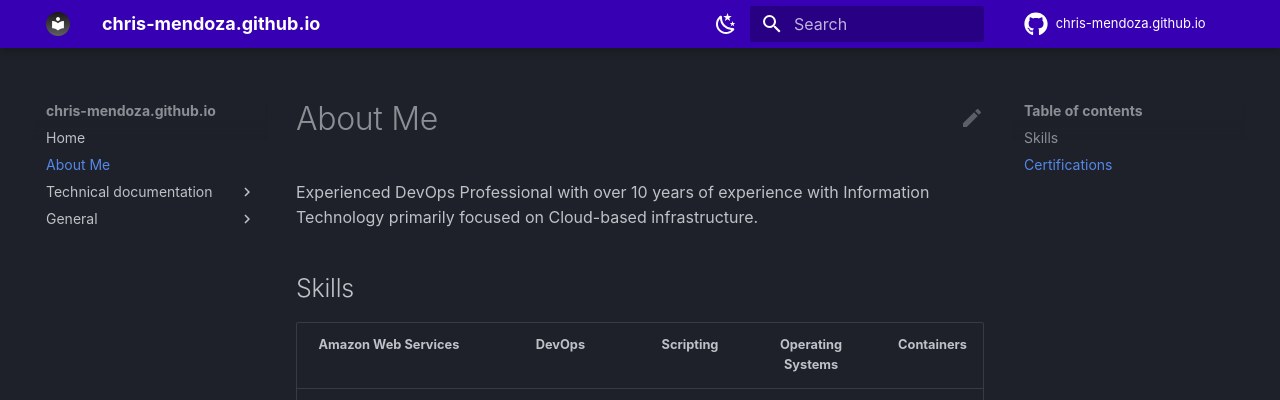
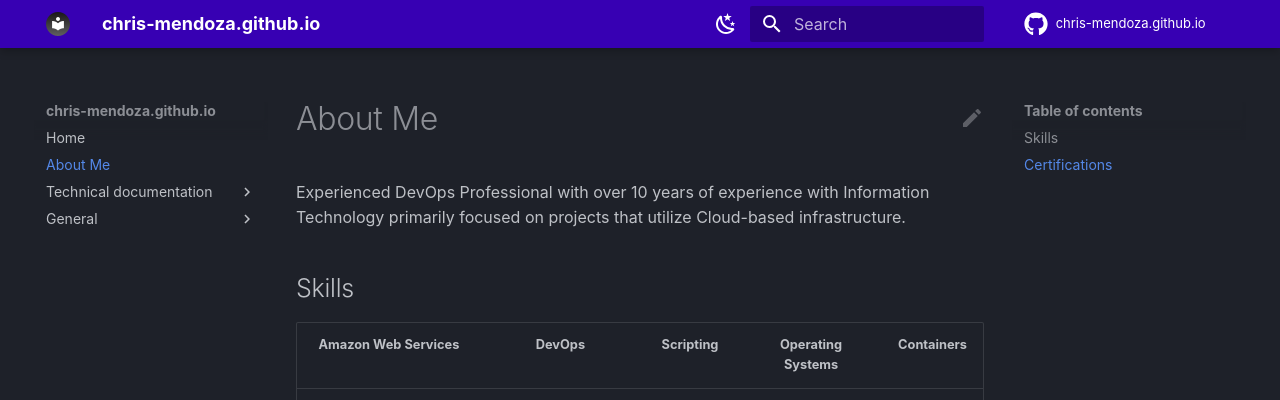
Before and after one commit to chris-mendoza/doc-site, an MkDocs documentation site: the page built from docs/docs/about_me.md, in a window 1280 px wide and 1113 px high. Shown: the top 400 px of the window. Built offline with MkDocs 1.6.1 and Material for MkDocs 9.7.7, drawn with Linux system fonts in a browser that asks for light colours; comment, search, counter and statistics services are not loaded.

Commit message:
update aboutme

```diff
--- a/docs/docs/about_me.md
+++ b/docs/docs/about_me.md
@@ -5,7 +5,7 @@ cust_website: https://chris-mendoza.github.io
 version: 1.0
 ---
 
-Experienced DevOps Professional with over 10 years of experience with Information Technology primarily focused on Cloud-based infrastructure.
+Experienced DevOps Professional with over 10 years of experience with Information Technology primarily focused on projects that utilize Cloud-based infrastructure.
 
 ## Skills
 
```
